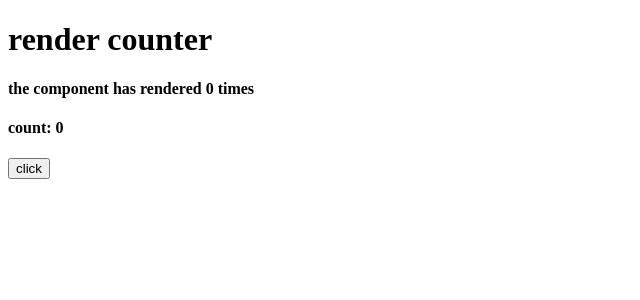
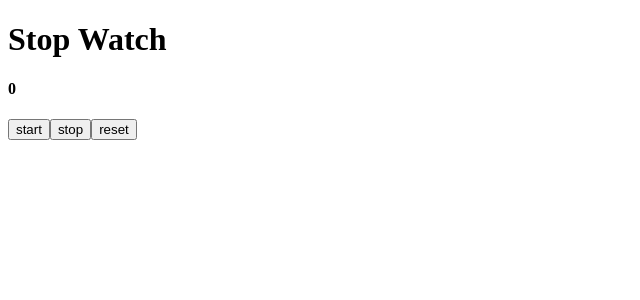
Before and after one commit to Lohithakshith2007/web-development, a React (Vite) app in the folder React-app/: page / in a window 1280 px wide. Shown: the top 300 px of the page, without its empty margins (0-640 px from the left). Built offline with nearby package versions, Linux system fonts and the light colour scheme.

Commit message:
React (Exercise): Build a stopwatch with useRef, useEffect cleanup, interval control, start/stop/reset, and duplicate timer prevention

```diff
--- a/React-app/src/App.jsx
+++ b/React-app/src/App.jsx
@@ -43,6 +43,8 @@
 import LoginForm from "./components/UseRef/LoginForm.jsx";
 
 import RenderCounter from "./components/UseRef/RenderCounter.jsx";
+
+import StopWatch from "./components/UseRef/StopWatch.jsx";
 
 function App() {
   const isLoggedIn = true;
@@ -176,7 +178,12 @@
       {/* <LoginForm /> */}
 
       {/* Render Counter exercise */}
-      <RenderCounter />
+      {/* <RenderCounter /> */}
+
+      {/* Stop Watch exercise */}
+      <StopWatch />
+
+
     </>
   );
 }
--- /dev/null
+++ b/React-app/src/components/UseRef/StopWatch.jsx
@@ -0,0 +1,45 @@
+import { useState, useRef, useEffect } from "react";
+
+export default function StopWatch(){
+
+    const timerRef=useRef(null)
+    const [time, settime] = useState(0);
+
+    useEffect(() => {
+      return () => {
+        clearInterval(timerRef.current);
+      };
+    }, []);
+
+    function startTimer(){
+      if(timerRef.current){
+       return
+      }
+       timerRef.current = setInterval(() => {
+        console.log("timer running");
+        settime((prevTime)=>prevTime+1);
+      }, 1000);
+    }
+
+    function stopTimer(){
+        clearInterval(timerRef.current)
+        timerRef.current=null
+
+    }
+
+    function resetTimer(){
+      clearInterval(timerRef.current)
+      settime(0)
+      timerRef.current=null
+    }
+
+    return(
+        <>
+        <h1>Stop Watch</h1>
+        <h4>{time}</h4>
+        <button onClick={startTimer}>start</button>
+        <button onClick={stopTimer}>stop</button>
+        <button onClick={resetTimer}>reset</button>
+        </>
+    )
+}
```
